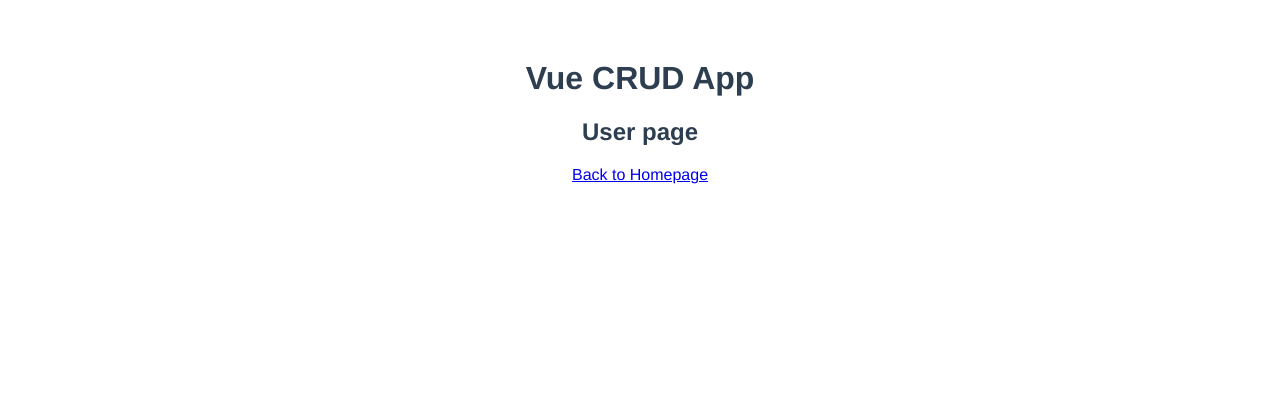
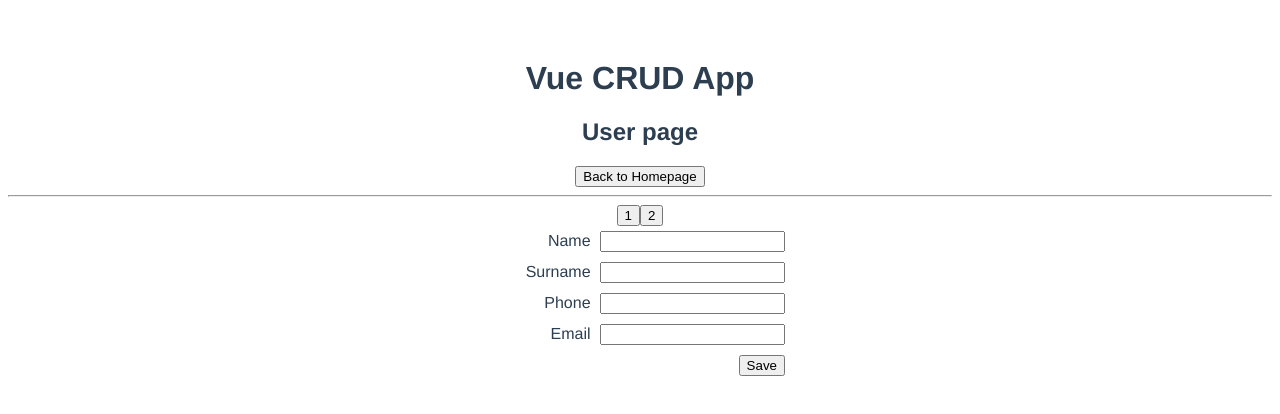
Before and after one commit to ipgpt/vue-crud-app, a Vue app: page /User in a window 1280 px wide. Shown: the top 414 px of the page. Built offline with nearby package versions, Linux system fonts and the light colour scheme.

Commit message:
feat: implement user page and connect functions

```diff
--- a/src/components/TableItem.vue
+++ b/src/components/TableItem.vue
@@ -16,8 +16,7 @@ export default {
     user: {
       type: Object,
       required: true,
-    },
-    deleteTodo: Function
+    }
   },
   filters: {
     upperCase(value) {
--- a/src/views/Home.vue
+++ b/src/views/Home.vue
@@ -24,6 +24,12 @@ export default {
   methods: {
     deleteUser(email) {
       this.users = this.users.filter(user => user.email !== email);
+    },
+    addUser(user) {
+      console.log('add ', user);
+    },
+    editUser(user) {
+      console.log('edit ', user);
     }
   }
 };
--- a/src/views/User.vue
+++ b/src/views/User.vue
@@ -1,6 +1,50 @@
 <template>
   <div>
     <h2>User page</h2>
-    <router-link to="/">Back to Homepage</router-link>
+    <router-link to="/" tag="button">Back to Homepage</router-link>
+    <hr>
+    <button v-on:click="addUser('react')">1</button>
+    <button v-on:click="editUser('angular')">2</button>
+    <form>
+      <label>
+        Name
+        <input type="text" />
+      </label><br />
+      <label>
+        Surname
+        <input type="text" />
+      </label><br />
+      <label>
+        Phone
+        <input type="text" />
+      </label><br />
+      <label>
+        Email
+        <input type="text" />
+      </label><br />
+      <input type="submit" value="Save"/>
+    </form>
   </div>
 </template>
+
+<script>
+import Home from "./Home";
+
+export default {
+  methods: {
+    addUser: Home.methods.addUser,
+    editUser: Home.methods.editUser,
+  }
+}
+</script>
+
+<style scoped>
+form {
+    width: 300px;
+    margin: 0 auto;
+    text-align: end;
+}
+input {
+  margin: 5px;
+}
+</style>
```
